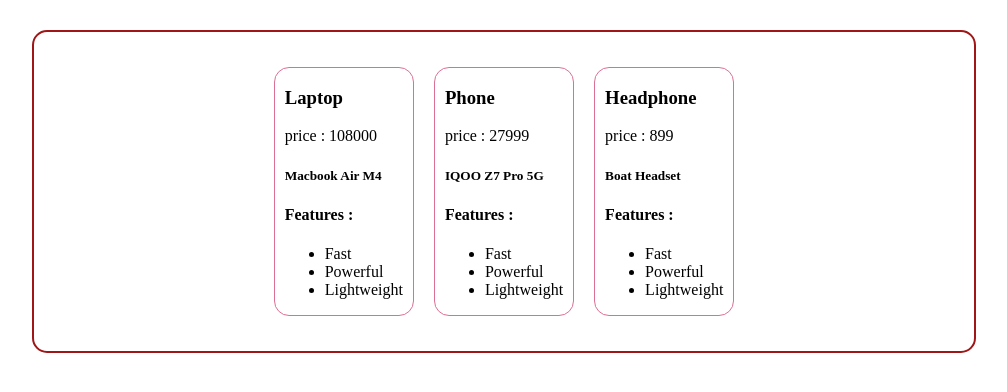
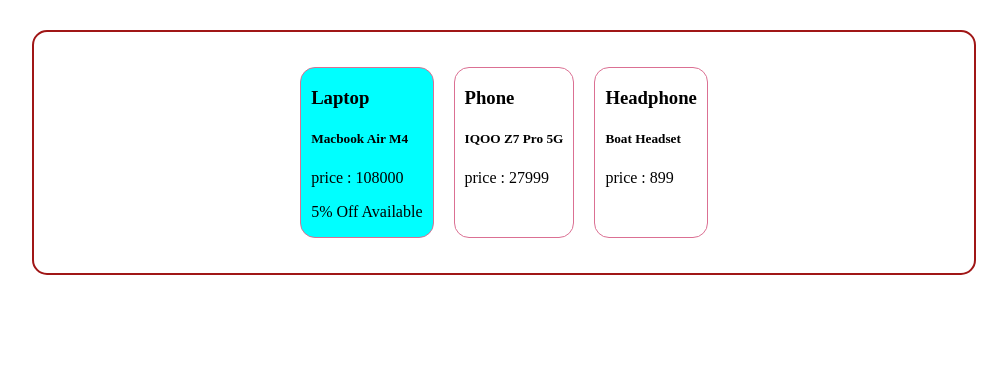
Before and after one commit to mdfahim10/React_Learning, a React (Vite) app in the folder basic-reat-app/: page / in a window 1280 px wide. Shown: the top 392 px of the page, without its empty margins (6-1013 px from the left). Built offline with nearby package versions, Linux system fonts and the light colour scheme.

Commit message:
Dynamic component styling

```diff
--- a/basic-reat-app/src/Product.jsx
+++ b/basic-reat-app/src/Product.jsx
@@ -1,16 +1,14 @@
 import "./Product.css"
 function Product ({title,price,Description}){
-    const features = ["Fast", "Powerful", "Lightweight"];
+    let isDiscount = price>50000;
+    let styles = {backgroundColor :  isDiscount ? "aqua" : ""}
     return (
-        <div className="product">
-            <h3>{title}</h3>
+        <div className="product" style={styles}>
+            <h3 >{title}</h3>
+            <h5>{Description}</h5>
             <p>price : {price}</p>
-            <h5>{Description}</h5>
-            <h4>Features : </h4>
-            <ul>
-                {features.map((feature)=>{
-                    return <li>{feature}</li>})}
-            </ul>
+            {/* {isDiscount ? <p>5% Off Available</p> : null} */}
+            {isDiscount &&  <p>5% Off Available</p>}
         </div>
     );
 }
```
